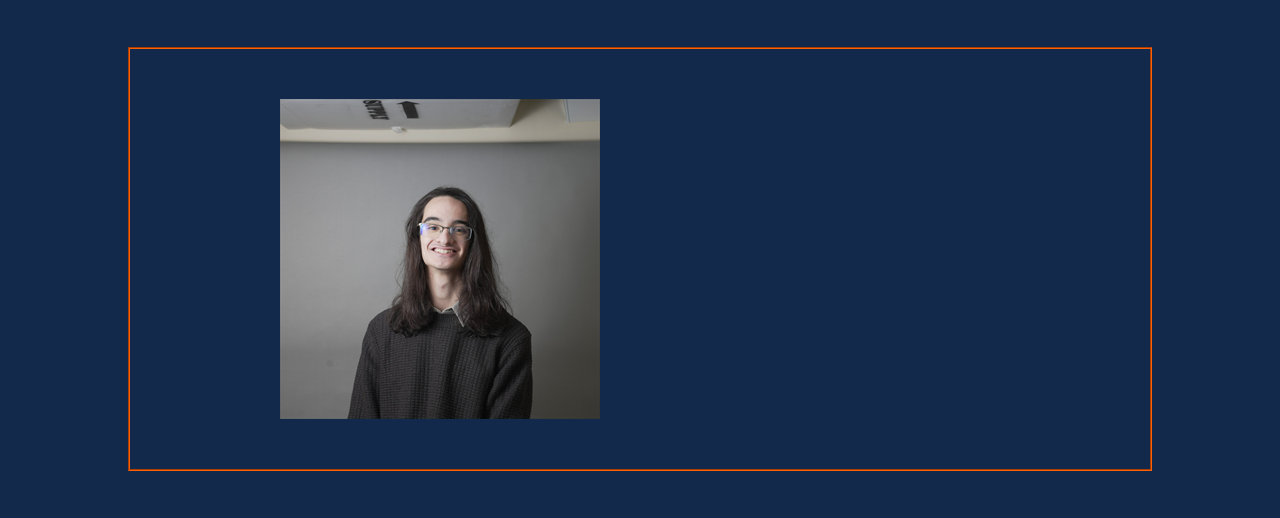
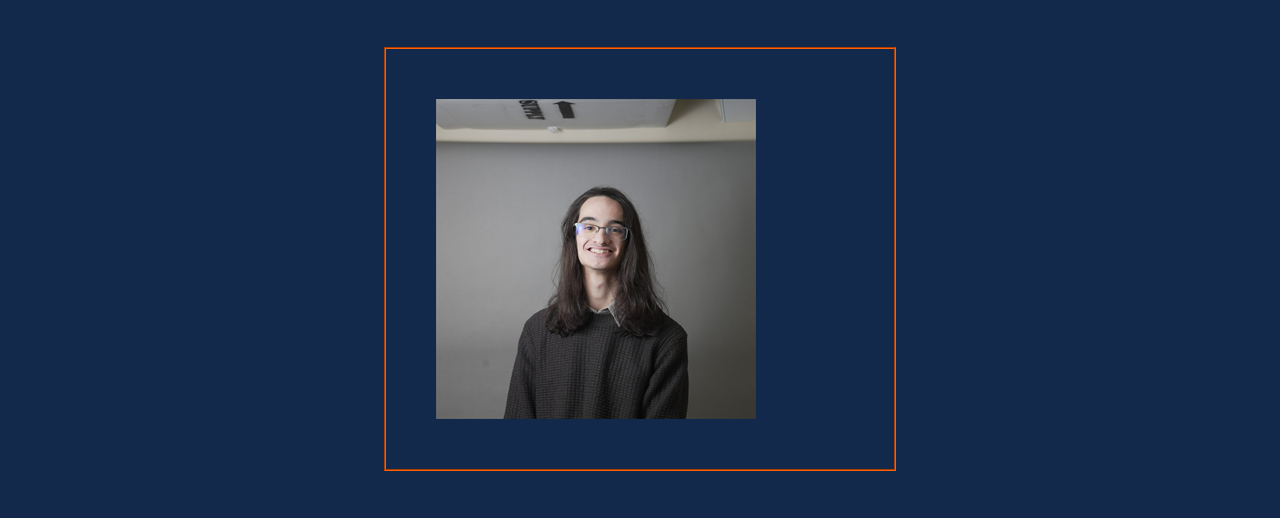
Before and after one commit to SairamPenumarthy/SairamPenumarthy.github.io, a plain HTML site: page contact.html in a window 1280 px wide. Shown: the part 383-901 px from the top of the page. Drawn offline with Linux system fonts and the light colour scheme.

Commit message:
Resized contact entries

```diff
--- a/styles.css
+++ b/styles.css
@@ -108,8 +108,8 @@
 
 .contact__container {
   background-color: #13294b;
-  padding-left: 10%;
-  padding-right: 10%;
+  padding-left: 30%;
+  padding-right: 30%;
   /* padding-bottom: 50px; */
 }
 
@@ -117,7 +117,7 @@
   display: flex;
   padding-top: 50px;
   padding-bottom: 50px;
-  padding-left: 150px;
+  padding-left: 50px;
   border-width: 2px;
   border-style:groove;
   border-color: #ff5f05;
```
